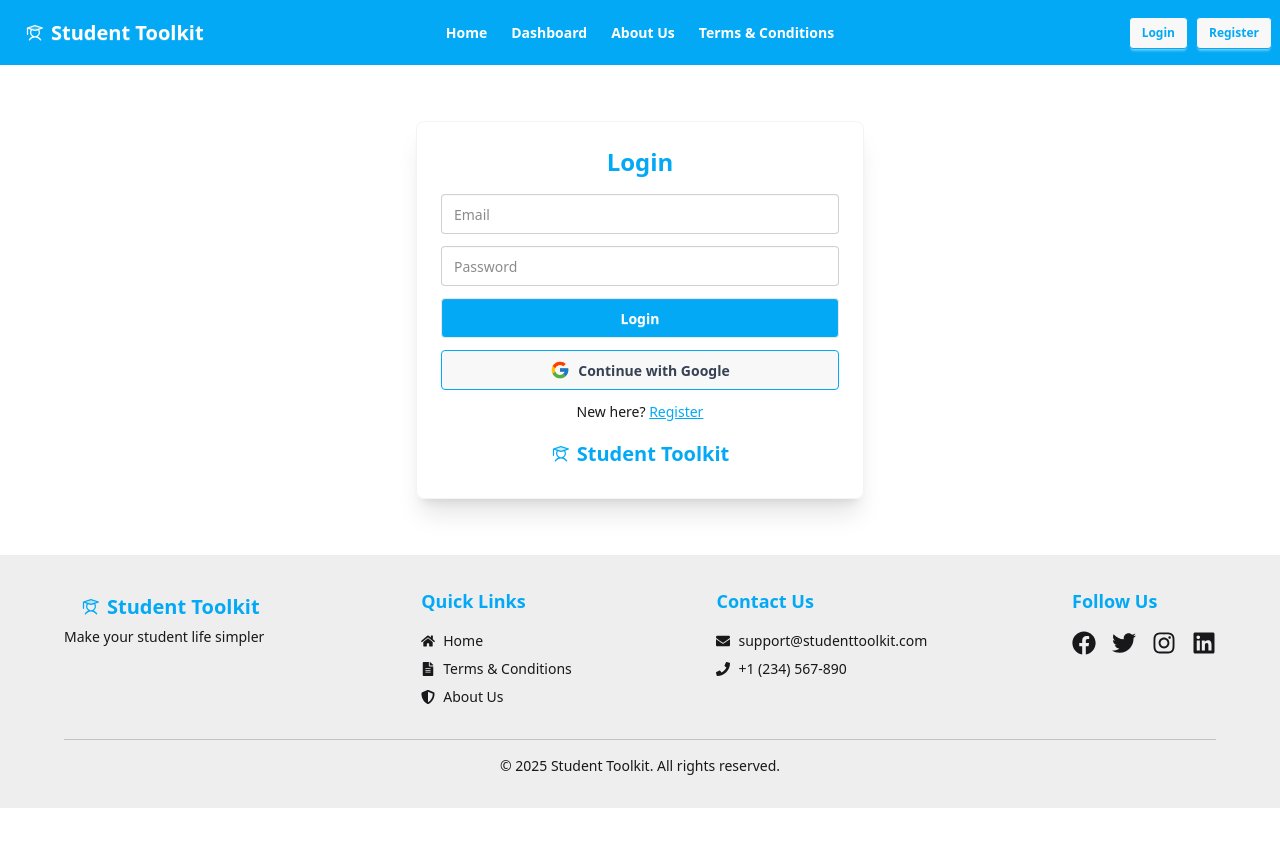
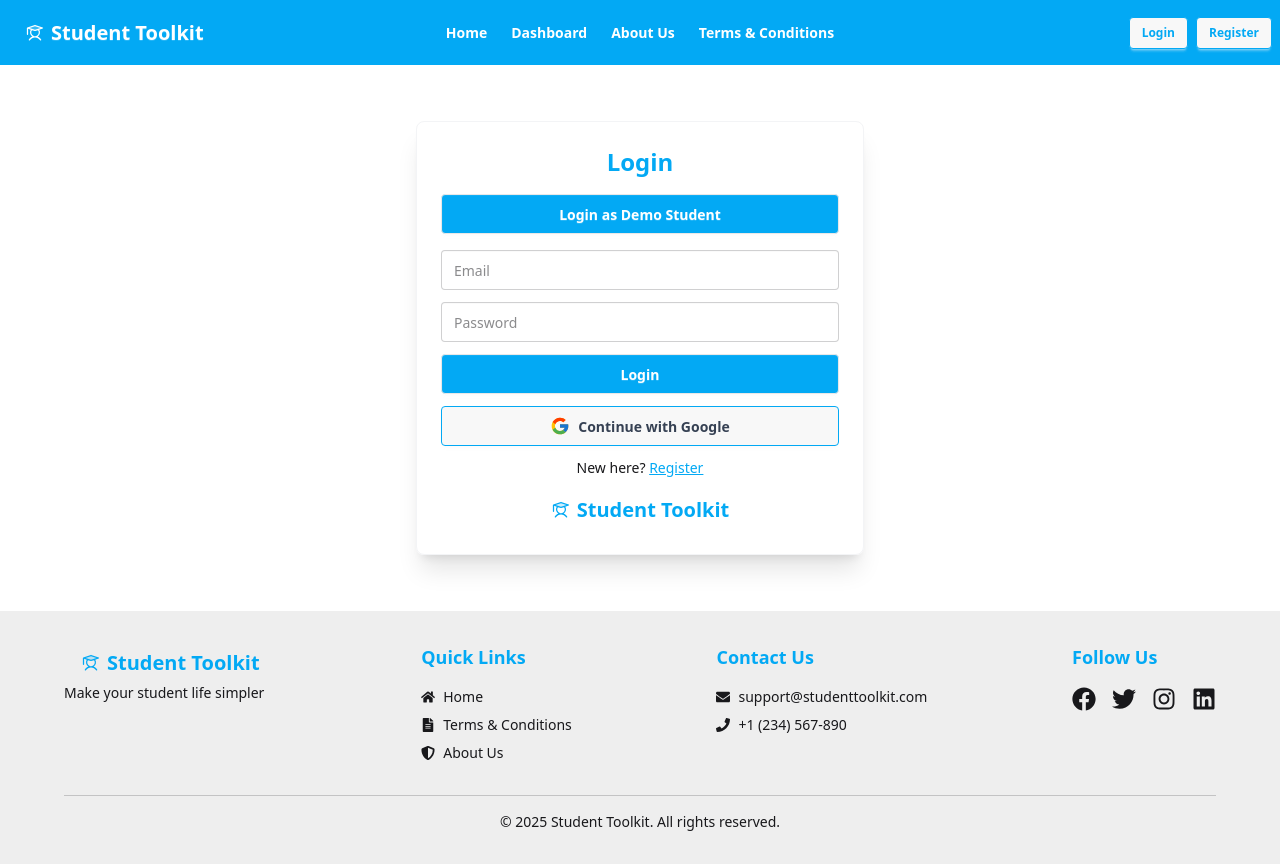
Before and after one commit to abdulmazidakash/next-level-contest-student-life-toolkit, a React (Vite) app in the folder frontend/: page /login in a window 1280 px wide. Before the commit the page ends 808 px from the top, so only its background shows below. Built offline with nearby package versions, Linux system fonts and the light colour scheme; no server answers.

Commit message:
frontend: login page demo user add

```diff
--- a/frontend/src/pages/auth/Login.jsx
+++ b/frontend/src/pages/auth/Login.jsx
@@ -2,13 +2,11 @@ import { useState } from "react";
 import { useLocation, useNavigate, Link } from "react-router-dom";
 import Swal from "sweetalert2";
 import { useAuth } from "../../context/AuthProvider";
-// eslint-disable-next-line no-unused-vars
 import { motion } from "framer-motion";
-import { MdOutlineAirplaneTicket } from "react-icons/md";
 import { FcGoogle } from "react-icons/fc";
-import { Helmet } from "react-helmet";
 import { PiStudentDuotone } from "react-icons/pi";
 import Loader from "../../components/Loader";
+import { Helmet } from "react-helmet";
 
 export default function Login() {
   const { loginEmail, loginGoogle, loading } = useAuth();
@@ -17,6 +15,9 @@ export default function Login() {
   const navigate = useNavigate();
   const location = useLocation();
   const from = location.state?.from?.pathname || "/dashboard";
+
+  // Student Demo Credentials
+  const demoStudent = { email: "studentuser@gmail.com", password: "Pas$word1" };
 
   const onSubmit = async (e) => {
     e.preventDefault();
@@ -39,23 +40,44 @@ export default function Login() {
     }
   };
 
-  if(loading) return <Loader/>;
+  const loginDemoStudent = async () => {
+    setEmail(demoStudent.email);
+    setPass(demoStudent.password);
+    try {
+      await loginEmail(demoStudent.email, demoStudent.password);
+      Swal.fire("Welcome", "Logged in as Demo Student", "success");
+      navigate(from, { replace: true });
+    } catch (err) {
+      Swal.fire("Oops", err.message, "error");
+    }
+  };
+
+  if (loading) return <Loader />;
 
   return (
     <>
       <Helmet>
         <title>Login | Student Toolkit</title>
       </Helmet>
+
       <motion.div
         initial={{ opacity: 0, y: 40 }}
         animate={{ opacity: 1, y: 0 }}
         transition={{ duration: 0.6 }}
-      className="max-w-md mx-auto card  shadow-xl p-6 my-8 rounded-lg  border border-gray-100 "
+        className="max-w-md mx-auto card shadow-xl p-6 my-8 rounded-lg border border-gray-100"
       >
         {/* Logo & Title */}
         <div className="flex items-center justify-center gap-2 mb-4">
           <h2 className="text-2xl font-bold text-[#03A9F4]">Login</h2>
         </div>
+
+        {/* Student Demo Button */}
+        <button
+          className="btn bg-[#03A9F4] text-white w-full mb-4 hover:bg-[#0398DC]"
+          onClick={loginDemoStudent}
+        >
+          Login as Demo Student
+        </button>
 
         {/* Email/Password Form */}
         <form onSubmit={onSubmit} className="space-y-3">
@@ -100,7 +122,9 @@ export default function Login() {
         </p>
 
         <p className="mt-3 font-bold text-center">
-        <Link to="/" className="btn btn-ghost text-xl font-bold items-center text-[#03A9F4]"><PiStudentDuotone className="font-bold" /> Student Toolkit</Link>
+          <Link to="/" className="btn btn-ghost text-xl font-bold items-center text-[#03A9F4]">
+            <PiStudentDuotone className="font-bold" /> Student Toolkit
+          </Link>
         </p>
       </motion.div>
     </>
```
Lines whose indentation alone changed are shown as unchanged.
